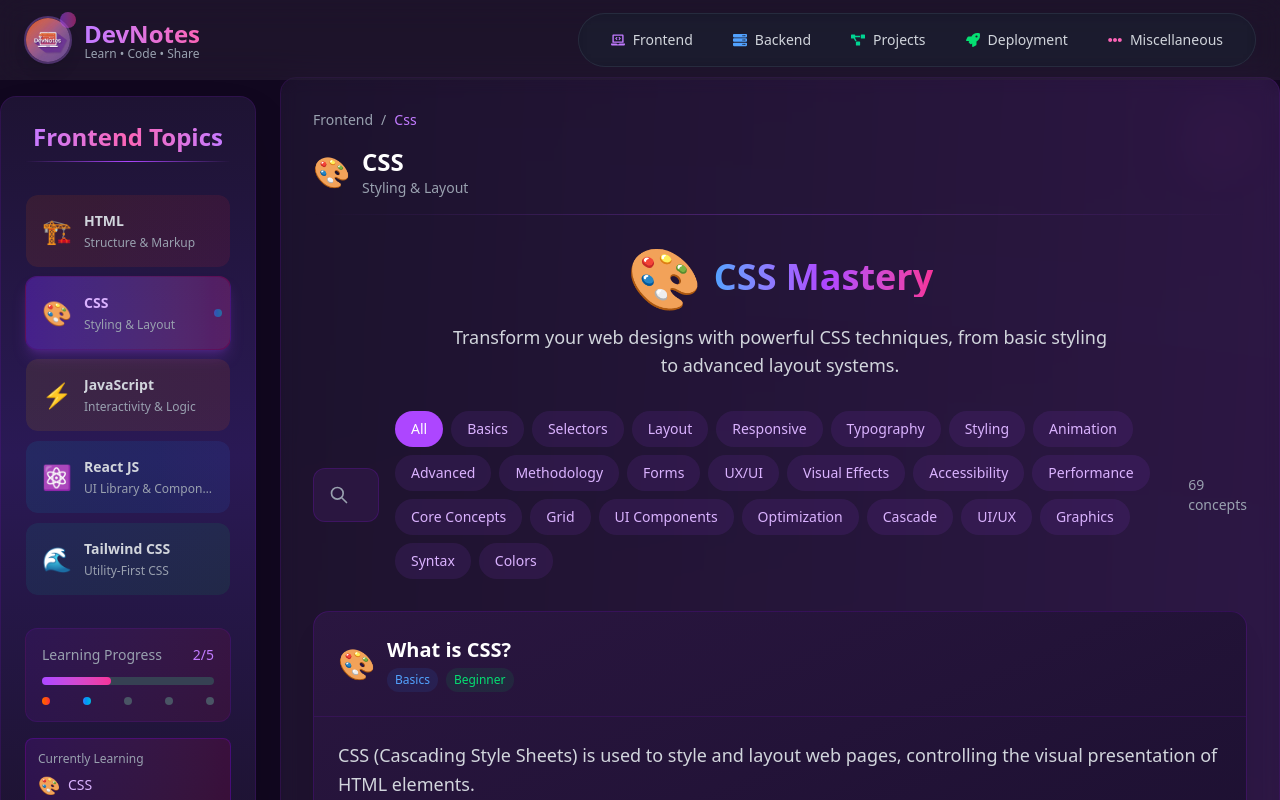
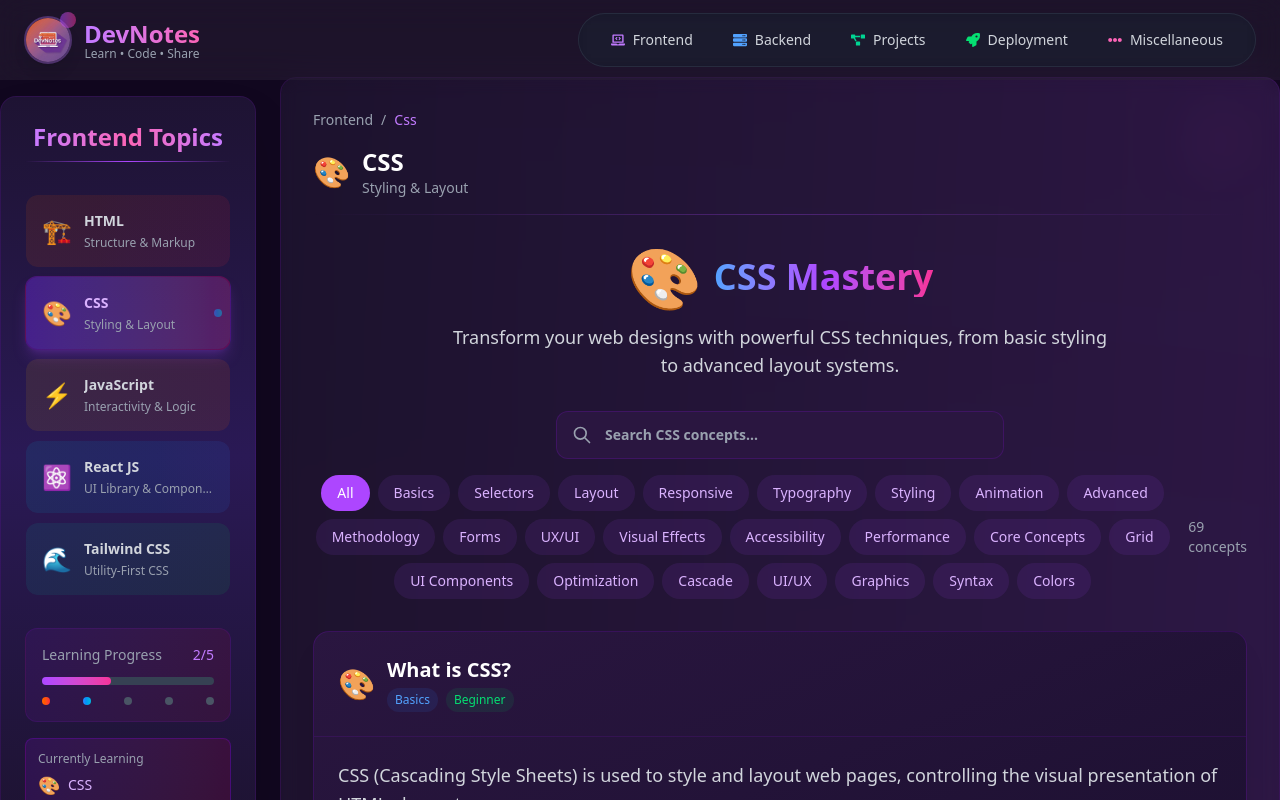
Before and after one commit to Amarjha01/DevNotes, a React (Vite) app: page /frontend/css in a window 1280 px wide. Shown: the top 800 px of the page. Built offline with nearby package versions, Linux system fonts and the light colour scheme.

Commit message:
fixed searchbar pos in css

```diff
--- a/src/components/frontend/Css.jsx
+++ b/src/components/frontend/Css.jsx
@@ -1613,12 +1613,12 @@ font: italic bold 16px/1.5 "Open Sans", sans-serif;`,
       </div>
 
       {/* Search and Filter Section */}
-      <div className="flex flex-col lg:flex-row gap-4 items-center justify-between">
-        <div className="relative flex-1 max-w-md">
+      <div className="flex flex-col gap-4">
+        <div className="relative w-full max-w-md self-center">
           <input
             type="text"
             placeholder="Search CSS concepts..."
-            className="w-full px-4 py-3 pl-12 bg-[#2a1640] border border-purple-800/30 rounded-xl text-white placeholder-gray-400 focus:outline-none focus:ring-2 focus:ring-purple-500 focus:border-transparent"
+            className="w-full px-4 py-3 pl-12 bg-[#2a1640] border border-purple-800/30 rounded-xl text-white placeholder-gray-400 font-sans focus:outline-none focus:ring-1 focus:ring-purple-500 focus:border-transparent text-[14px] font-semibold"
             value={searchTerm}
             onChange={(e) => setSearchTerm(e.target.value)}
           />
@@ -1628,14 +1628,13 @@ font: italic bold 16px/1.5 "Open Sans", sans-serif;`,
             </svg>
           </div>
         </div>
-
-        <div className="flex flex-wrap gap-2">
+        <div className="flex flex-col lg:flex-row gap-4 items-center justify-between">
+          <div className="flex flex-wrap gap-2 justify-center">
             {categories.map(category => (
               <button
                 key={category}
                 onClick={() => setSelectedCategory(category)}
-              className={`px-4 py-2 rounded-full text-sm font-medium transition-all duration-200 ${
-                selectedCategory === category
+                className={`px-4 py-2 rounded-full text-sm font-medium transition-all duration-200 ${selectedCategory === category
                     ? 'bg-purple-500 text-white'
                     : 'bg-purple-500/10 text-purple-300 hover:bg-purple-500/20'
                   }`}
@@ -1645,8 +1644,9 @@ font: italic bold 16px/1.5 "Open Sans", sans-serif;`,
             ))}
           </div>
 
-        <div className="flex items-center gap-2 text-sm text-gray-400">
+          <div className="text-sm text-gray-400">
             <span>{filteredNotes.length} concept{filteredNotes.length !== 1 ? 's' : ''}</span>
+          </div>
         </div>
       </div>
 
@@ -1655,8 +1655,7 @@ font: italic bold 16px/1.5 "Open Sans", sans-serif;`,
         {filteredNotes.map((note, index) => (
           <div
             key={index}
-            className={`group bg-gradient-to-br from-[#2a1640] to-[#1a0f2e] border border-purple-800/30 rounded-2xl overflow-hidden shadow-xl hover:shadow-2xl transition-all duration-300 transform hover:scale-[1.02] ${
-              animateCards ? 'animate-fade-in-up' : ''
+            className={`group bg-gradient-to-br from-[#2a1640] to-[#1a0f2e] border border-purple-800/30 rounded-2xl overflow-hidden shadow-xl hover:shadow-2xl transition-all duration-300 transform hover:scale-[1.02] ${animateCards ? 'animate-fade-in-up' : ''
               }`}
             style={{ animationDelay: `${index * 0.1}s` }}
           >
@@ -1685,8 +1684,7 @@ font: italic bold 16px/1.5 "Open Sans", sans-serif;`,
                     className="text-purple-400 hover:text-purple-300 transition-colors"
                   >
                     <svg
-                      className={`w-5 h-5 transform transition-transform duration-200 ${
-                        expandedCards.has(index) ? 'rotate-180' : ''
+                      className={`w-5 h-5 transform transition-transform duration-200 ${expandedCards.has(index) ? 'rotate-180' : ''
                         }`}
                       fill="none"
                       stroke="currentColor"
@@ -1710,8 +1708,7 @@ font: italic bold 16px/1.5 "Open Sans", sans-serif;`,
                 </div>
               )}
               {note.code && (
-                <div className={`transition-all duration-300 ${
-                  expandedCards.has(index) ? 'max-h-96 opacity-100' : 'max-h-0 opacity-0 overflow-hidden'
+                <div className={`transition-all duration-300 ${expandedCards.has(index) ? 'max-h-96 opacity-100' : 'max-h-0 opacity-0 overflow-hidden'
                   }`}>
                   <div className="relative">
                     <div className="flex items-center justify-between mb-2">
```
Lines whose indentation alone changed are shown as unchanged.
